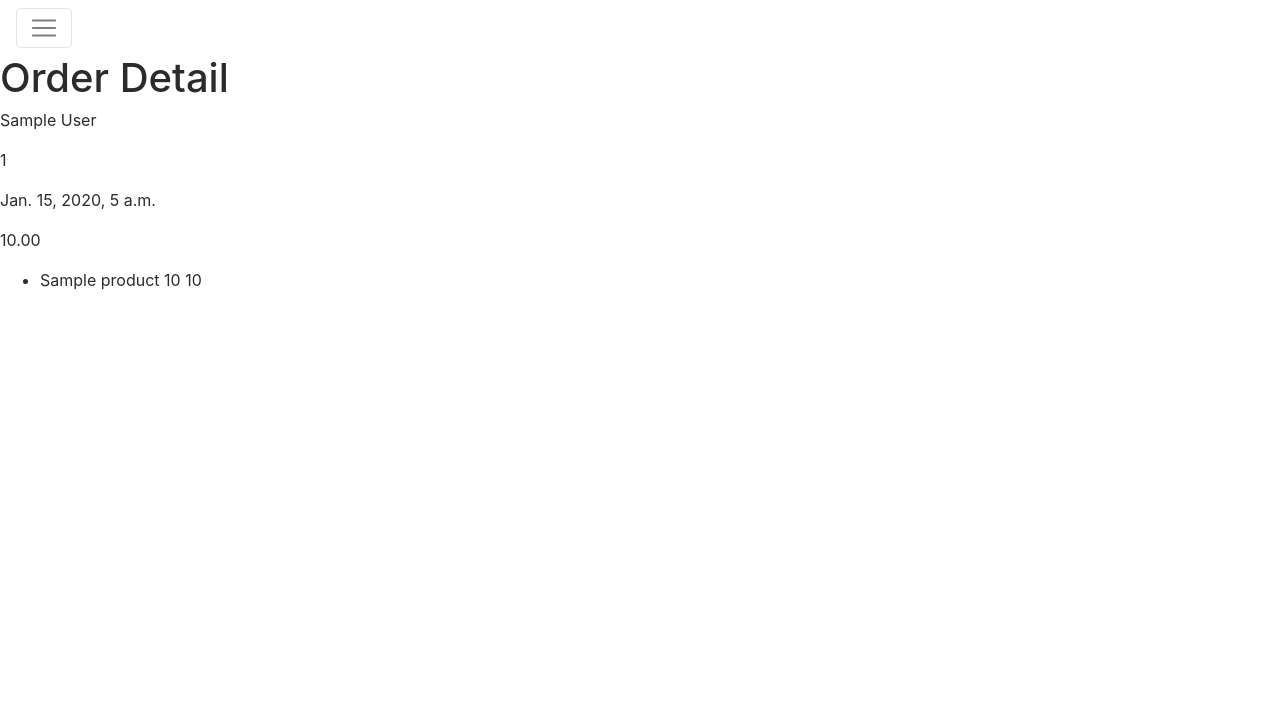
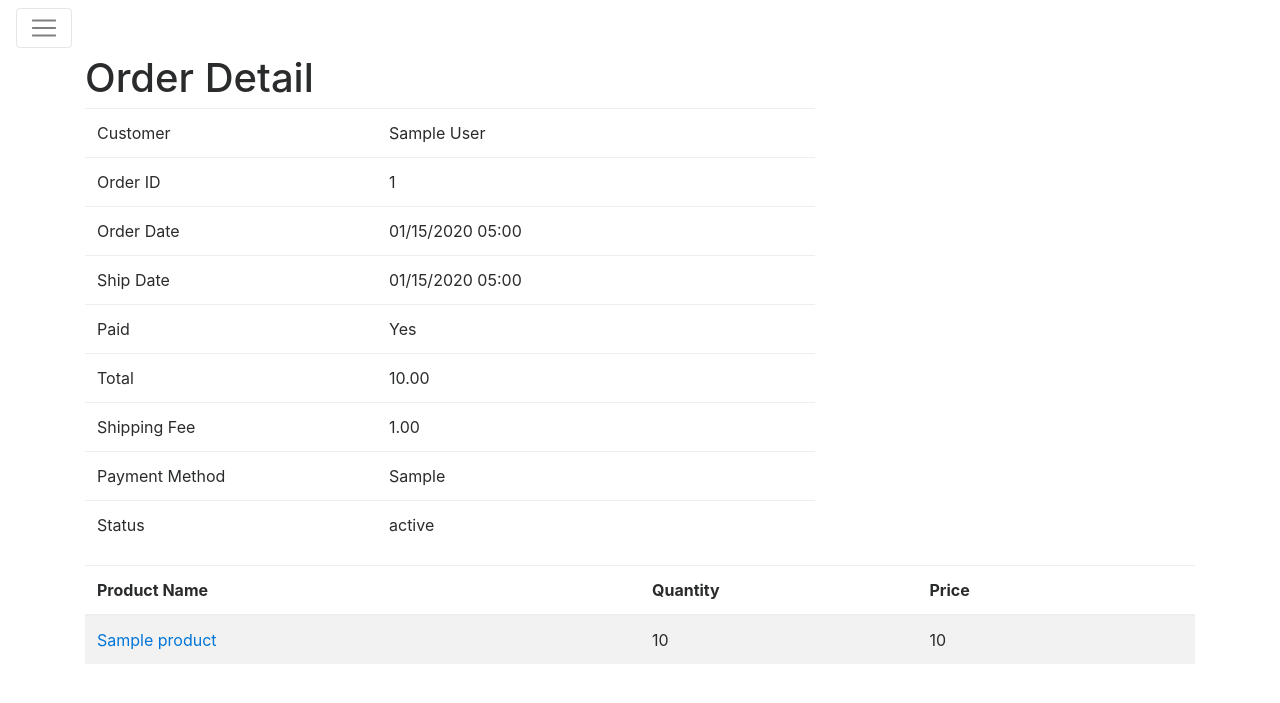
Before and after one commit to shtsai/xigua_shopping, a Django app: page /order/1/ in a window 1280 px wide. Shown: the top 703 px of the page. Run offline with Django 3.2, Linux system fonts and the light colour scheme; tables that the repository leaves empty hold one stand-in row (values such as "Sample post"); some libraries are stand-ins or nearby versions.

Commit message:
update layout for order page

```diff
--- a/backend/templates/backend/order.html
+++ b/backend/templates/backend/order.html
@@ -1,20 +1,86 @@
 {% extends 'backend/includes/header.html' %}
 
 {% block content %}
-    <h1>Order Detail</h1>
-	<p>{{ customer.cname }}</p>
-	<p>{{ order.oid }}</p>
-	<p>{{ order.odate }}</p>
-	<p>{{ order.ototal }}</p>
 
+	<div class="container">
+	  <h1>Order Detail</h1>
+	  <div class="row">
+	  	<div class="col-8">
+			<table class="table">
+			  <tbody>
+			    <tr>
+			      <td style="width:40%"">Customer</td>
+			      <td style="width:60%"">{{ customer.cname }}</td>
+			    </tr>
+			    <tr>
+			      <td>Order ID</td>
+			      <td>{{ order.oid }}</td>
+			    </tr>
+			    <tr>
+			      <td>Order Date</td>
+			      <td>{{ order.odate|date:"m/d/Y H:i" }}</td>
+			    </tr>
+			    <tr>
+			      <td>Ship Date</td>
+			      <td>{{ order.oshipdate|date:"m/d/Y H:i" }}</td>
+			    </tr>
+			    <tr>
+			      <td>Paid</td>
+		      		{% if o.opaid == 0 %}
+						<td>No</td>
+					{% else %}
+						<td>Yes</td>
+					{% endif %}
+			    </tr>
+			    <tr>
+			      <td>Total</td>
+			      <td>{{ order.ototal }}</td>
+			    </tr>
+			    <tr>
+			      <td>Shipping Fee</td>
+			      <td>{{ order.oshipping }}</td>
+			    </tr>
+			    <tr>
+			      <td>Payment Method</td>
+			      <td>{{ order.opaymentmethod }}</td>
+			    </tr>
+			    <tr>
+			      <td>Status</td>
+			      <td>{{ order.ostatus }}</td>
+			    </tr>
+			  </tbody>
+			</table>
+		</div>
+		<div class="col-4"></div>
+	  </div>
+	</div>
+
+	<div class="container">
 	{% if items %}
-	    <ul>
-	    {% for item in items %}
-	    <li>{{ item.pname }} {{ item.oquantity }} {{ item.oprice }}</li>
-	    {% endfor %}
-	    </ul>
+		<div class="row justify-content-start">
+			<div class="col">
+				<table class="table table-striped table-hover">
+					<thead class="thead-dark">
+					<tr>
+						<th style="width:50%;">Product Name</th>
+						<th style="width:25%;">Quantity</th>
+						<th style="width:25%;">Price</th>
+					</tr>
+					</thead>
+					{% for item in items %}
+					<tr onclick="window.location='{% url 'backend:product_detail' item.pid %}';">
+						<td><a href="{% url 'backend:product_detail' item.pid %}" >{{ item.pname }}</a></td>
+						<td>{{ item.oquantity }}</td>
+						<td>{{ item.oprice }}</td>
+					</tr>
+					{% endfor %}
+				</table>
+
+			</div>
+		</div>
 	{% else %}
 	    <p>No items are available.</p>
 	{% endif %}
+	</div>
 
 {% endblock %}
```
